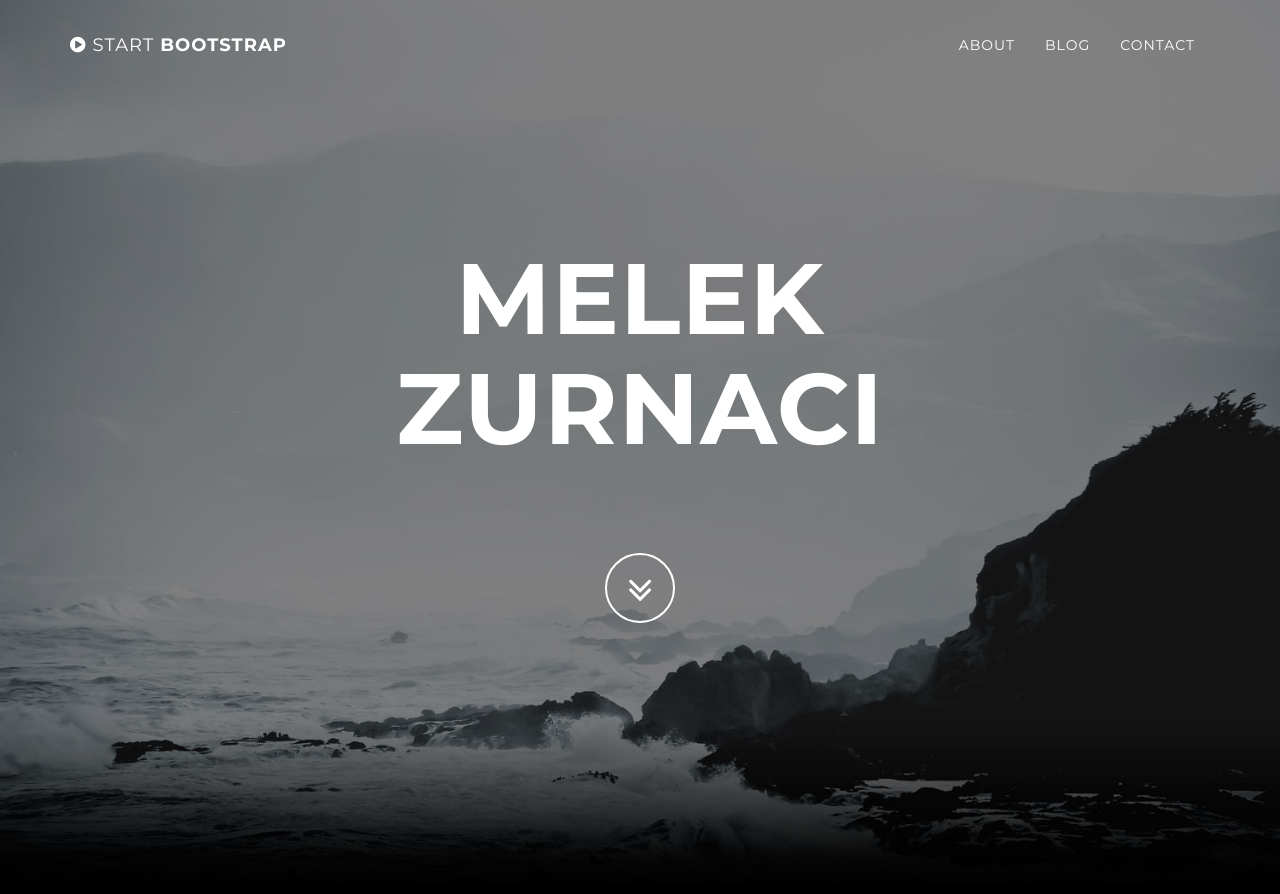
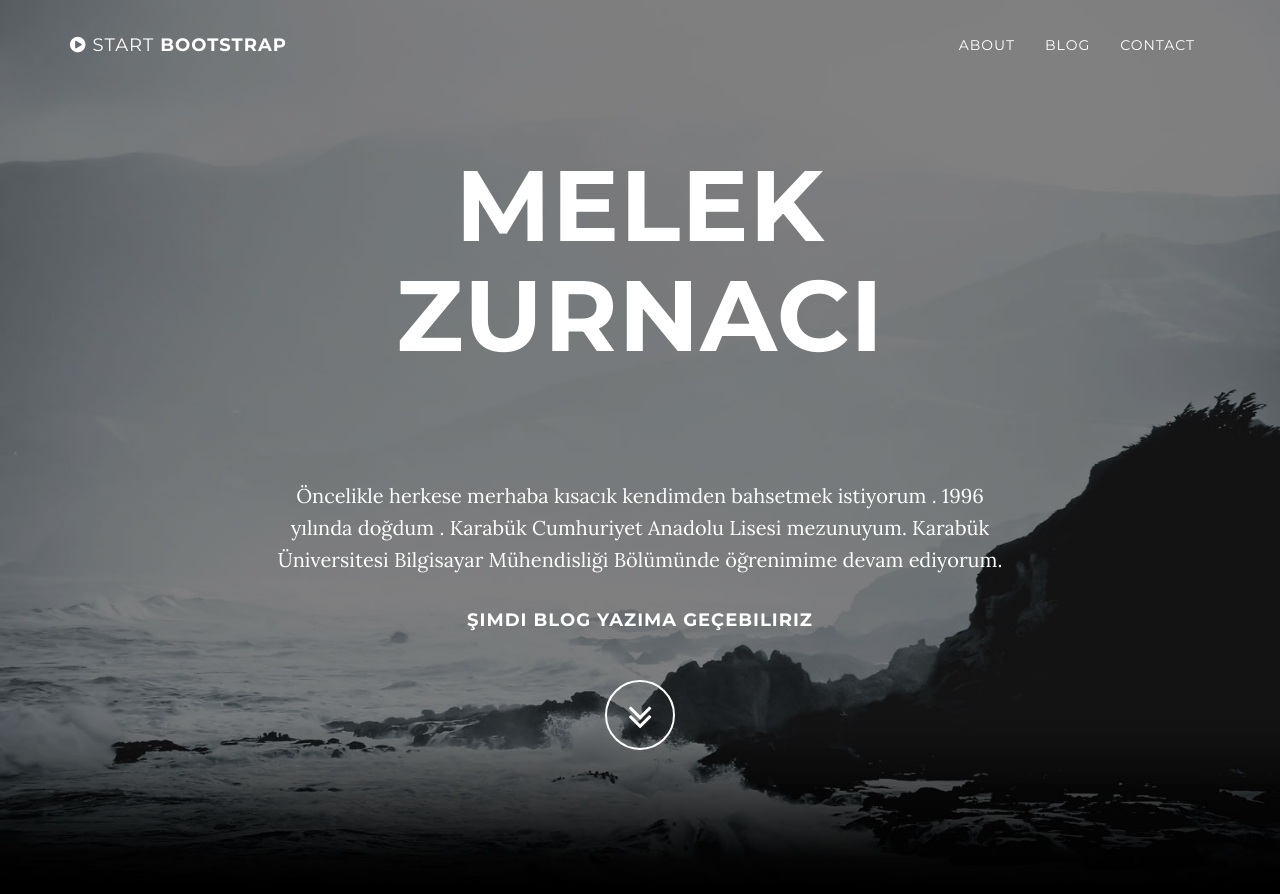
Before and after one commit to melekzurnaci/melekzurnaci.github.io, a Jekyll site: the page built from index.html, in a window 1280 px wide and 900 px high. Shown: the top 894 px of the window. Built offline with Jekyll 4.4.1, drawn with Linux system fonts in a browser that asks for light colours.

Commit message:
Update header.html

```diff
--- a/_includes/header.html
+++ b/_includes/header.html
@@ -4,8 +4,14 @@
             <div class="container">
                 <div class="row">
                     <div class="col-md-8 col-md-offset-2">
-                        <h1 class="brand-heading">MELEK ZURNACI</h1>
+                        <h4 class="brand-heading">MELEK ZURNACI</h4>
                         <p class="intro-text"><br>
+                       <p>Öncelikle herkese merhaba  kısacık kendimden bahsetmek istiyorum .
+                        1996 yılında doğdum . Karabük Cumhuriyet Anadolu Lisesi mezunuyum.
+                        Karabük Üniversitesi Bilgisayar Mühendisliği Bölümünde öğrenimime devam ediyorum.
+                       <h4>Şimdi blog yazıma geçebiliriz</h4>
+                       </p>
+
                         <a href="#about" class="btn btn-circle page-scroll">
                             <i class="fa fa-angle-double-down animated"></i>
                         </a>
```
